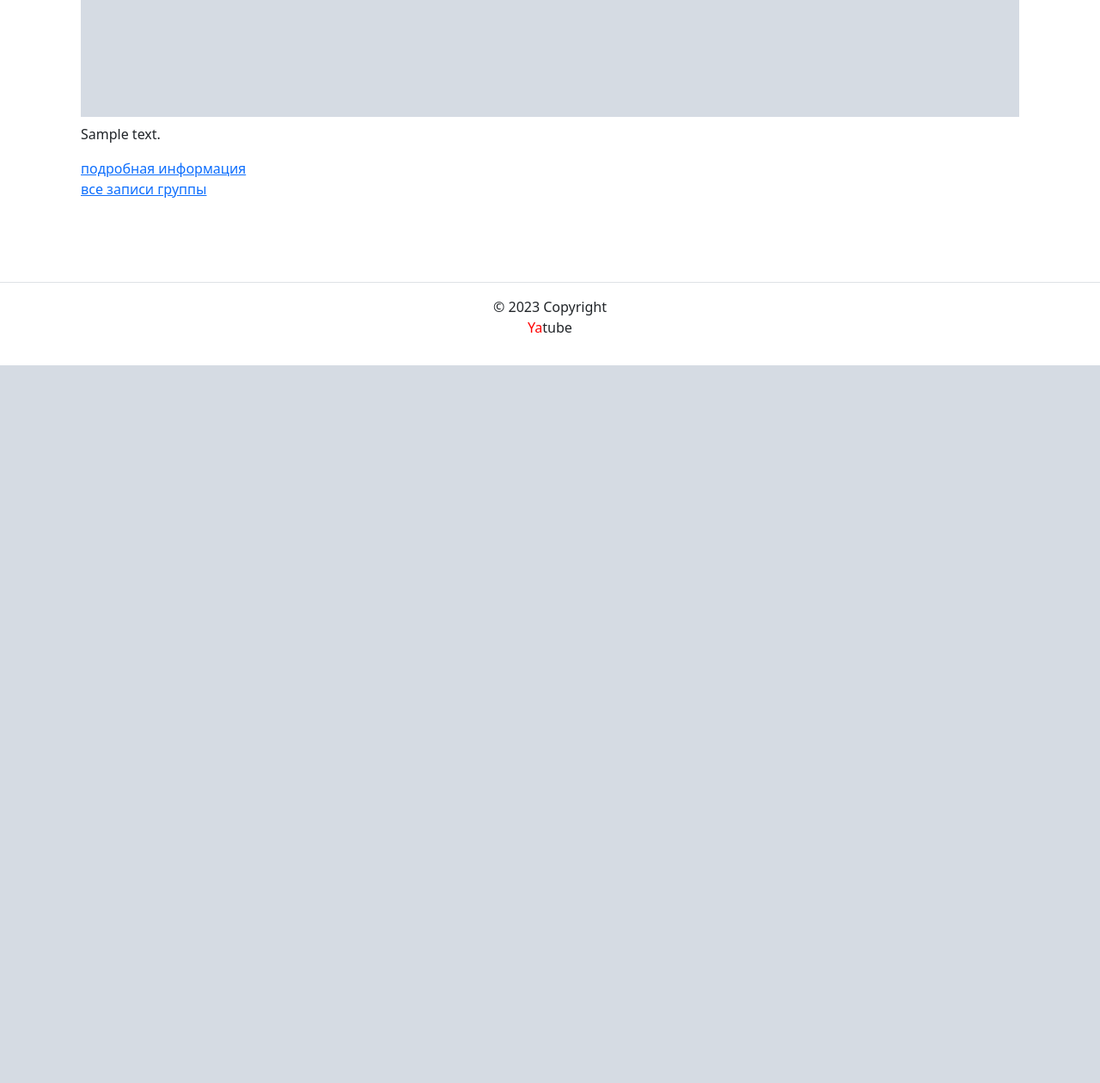
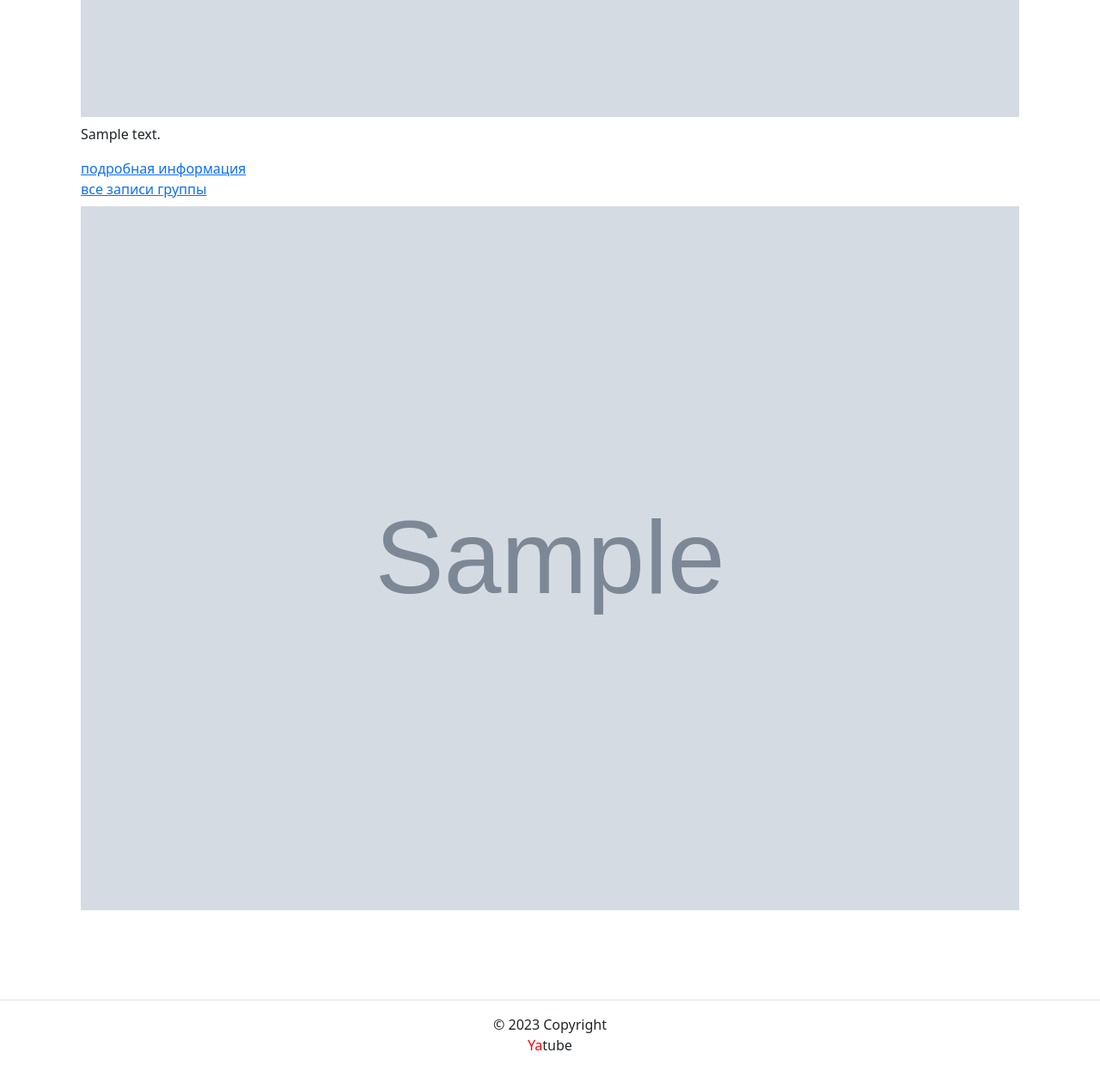
Before and after one commit to Arthur-Garipov/hw05_final, a Django app: template yatube/templates/posts/index.html in a window 1280 px wide. Shown: the part 963-2223 px from the top of the page at 86% size. Before the commit the page ends 1388 px from the top, so only its background shows below. Run offline with Django 3.2, Linux system fonts and the light colour scheme; the template is opened without the code that fills it: values that come from a table or form of the project are taken from there, others are empty; tables that the repository leaves empty hold one stand-in row (values such as "Sample post"); grey boxes marked "Sample" are stand-in pictures; some libraries are stand-ins or nearby versions.

Commit message:
First try to review

```diff
--- a/yatube/templates/posts/index.html
+++ b/yatube/templates/posts/index.html
@@ -17,6 +17,9 @@
       {% endif %}
       {% if not forloop.last %}<hr>{% endif %}
     {% endfor %}
+    {% thumbnail post.image "960x339" crop="center" upscale=True as im %}
+    <img class="card-img my-2" src="{{ im.url }}">
+    {% endthumbnail %}
     {% include 'includes/paginator.html' %}
   </div>
   {% endcache %}
```
Also changed, not shown: yatube/posts/tests/test_views.py (+1 -1 lines).
